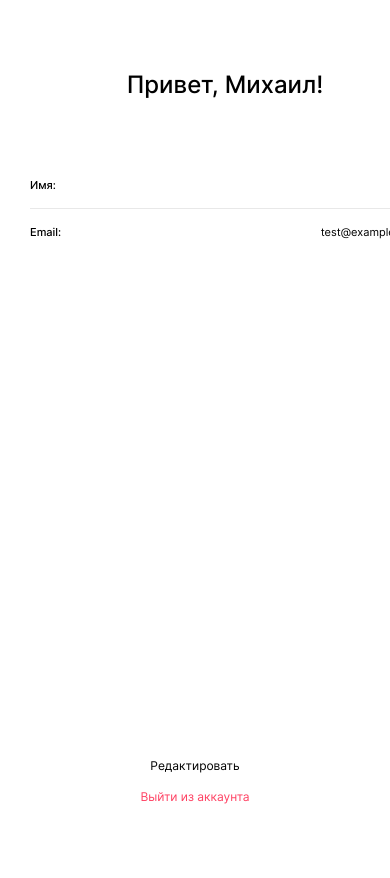
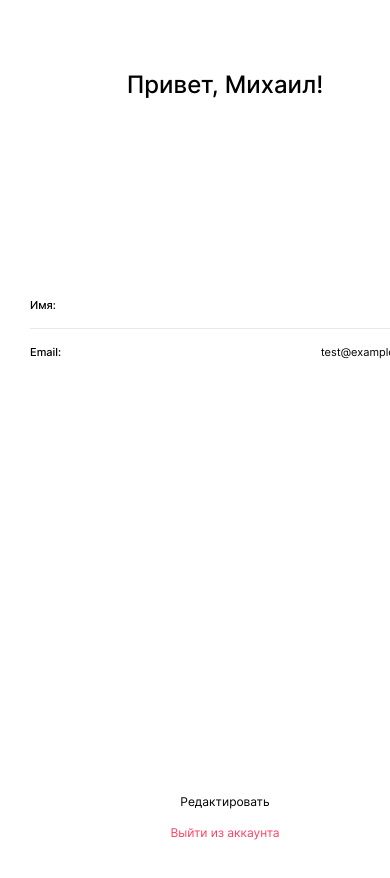
Before and after one commit to TearsOprah/movies-explorer-frontend, a React (Create React App) app: page /profile in a window 390 px wide. Shown: the top 878 px of the page. Before the commit the page ends 844 px from the top, so only its background shows below. Built offline with nearby package versions, Linux system fonts and the light colour scheme.

Commit message:
fix: поправил верстку Profile для малых разрешений

```diff
--- a/src/components/Profile/Profile.css
+++ b/src/components/Profile/Profile.css
@@ -1,5 +1,5 @@
 .profile {
-  width: 410px;
+  max-width: 410px;
   display: flex;
   flex-direction: column;
   margin: 0 auto;
@@ -100,22 +100,18 @@
   .profile {
     width: 100%;
     padding: 70px 30px 40px;
-    position: relative;
+
+    height: calc(100vh - 74px);
+    justify-content: space-between;
   }
 
   .profile__inputs {
-    padding-top: 80px;
+    padding-top: 0;
+    justify-self: self-start;
   }
 
   .profile__buttons-block {
-    position: fixed;
-    bottom: 40px;
-    left: 50%;
-    transform: translateX(-50%);
-    display: flex;
-    justify-content: center;
-    align-items: center;
-    width: calc(100% - 40px);
+
   }
 
   .profile__edit-button {
```
